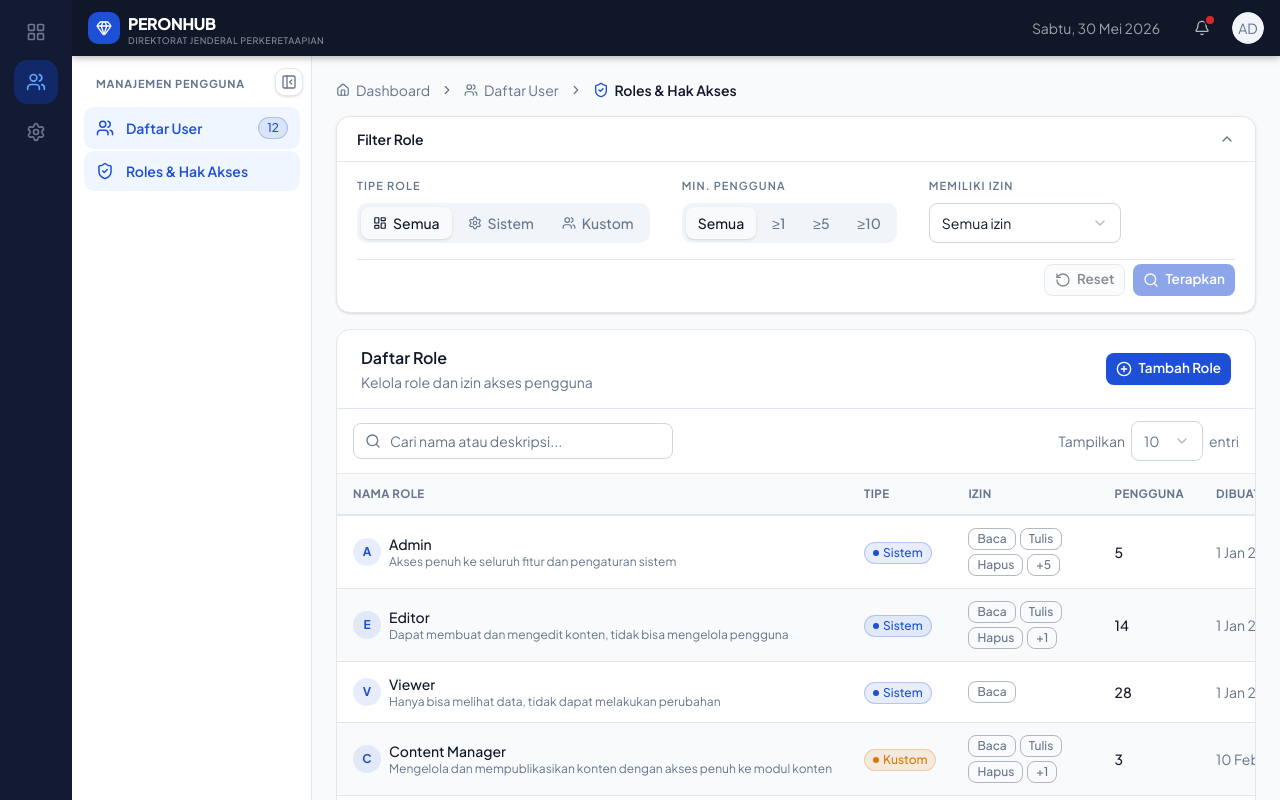
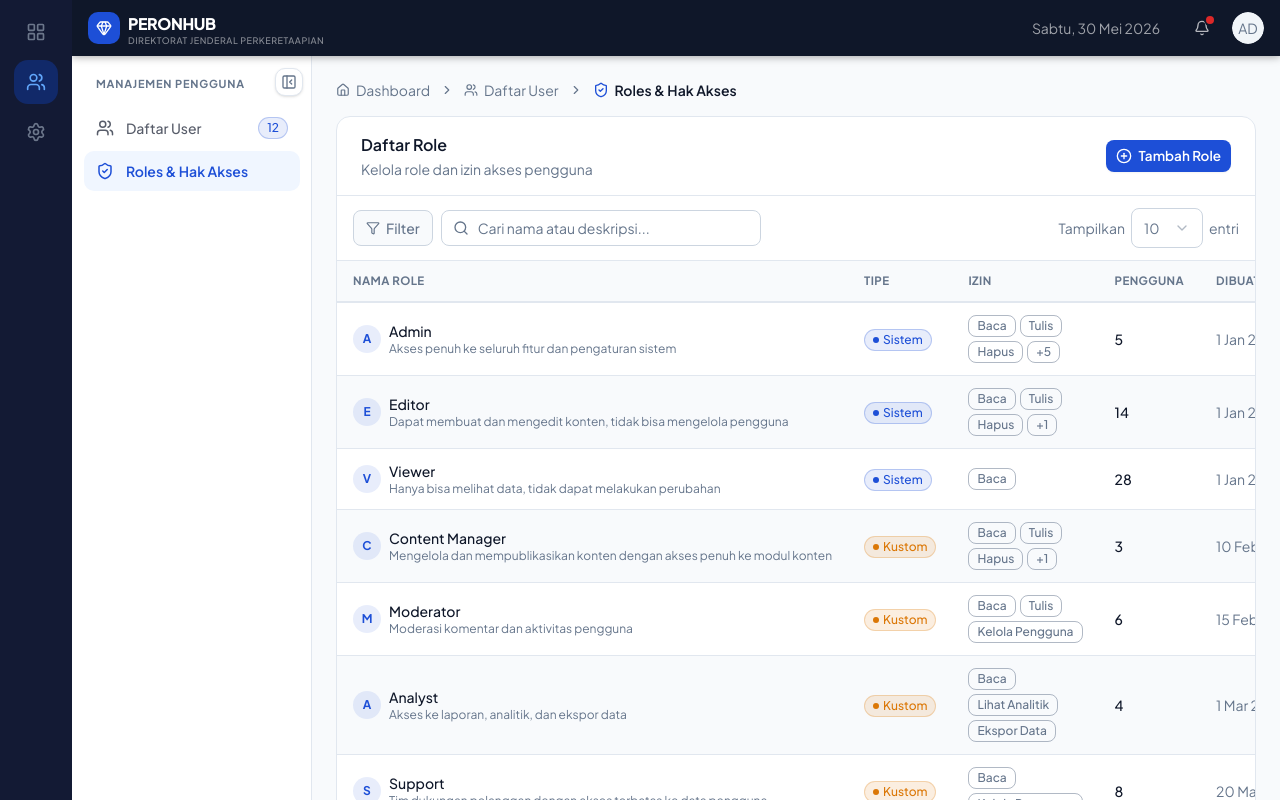
Before and after one commit to ikhsank6/ui-admin-next, a Next.js app: page /users/roles in a window 1280 px wide. Built offline with nearby package versions, Linux system fonts and the light colour scheme.

Commit message:
refactor: migrate role filtering from collapsible card to modal dialog

```diff
--- a/src/app/(dashboard)/users/roles/roles-table.tsx
+++ b/src/app/(dashboard)/users/roles/roles-table.tsx
@@ -89,9 +89,11 @@ const COLUMNS = [
 type RolesTableProps = {
   onEdit?: (role: Role) => void;
   filters?: TableFilters;
+  onFilterOpen?: () => void;
+  filterCount?: number;
 };
 
-export function RolesTable({ onEdit, filters }: RolesTableProps) {
+export function RolesTable({ onEdit, filters, onFilterOpen, filterCount = 0 }: RolesTableProps) {
   const table = useTable<Role>(TABLE_KEY, fetchRoles);
 
   useEffect(() => {
@@ -114,6 +116,8 @@ export function RolesTable({ onEdit, filters }: RolesTableProps) {
       searchValue={String(table.filters.search ?? "")}
       onSearch={(v) => table.setFilters({ ...filters, search: v })}
       onRefresh={table.refresh}
+      onFilterOpen={onFilterOpen}
+      filterCount={filterCount}
       showPagination
       currentPage={table.page}
       totalPages={table.totalPages}
--- a/src/app/(dashboard)/users/roles/roles-view.tsx
+++ b/src/app/(dashboard)/users/roles/roles-view.tsx
@@ -1,13 +1,19 @@
 "use client";
 
-import { ChevronDown, LayoutDashboard, Settings, Users } from "lucide-react";
+import { LayoutDashboard, RotateCcw, Search, Settings, SlidersHorizontal, Users } from "lucide-react";
 import { useMemo, useState } from "react";
 import { AddButton } from "@/components/shared/button/add-button";
-import { FilterButton } from "@/components/shared/button/filter-button";
-import { ResetButton } from "@/components/shared/button/reset-button";
 import { ContentCard } from "@/components/shared/content-card";
 import { Badge } from "@/components/ui/badge";
-import { Collapsible, CollapsibleContent, CollapsibleTrigger } from "@/components/ui/collapsible";
+import { Button } from "@/components/ui/button";
+import {
+  Dialog,
+  DialogContent,
+  DialogDescription,
+  DialogFooter,
+  DialogHeader,
+  DialogTitle,
+} from "@/components/ui/dialog";
 import {
   Select,
   SelectContent,
@@ -79,7 +85,7 @@ export function RolesView() {
 
   const [pending, setPending] = useState<PendingFilters>(DEFAULT_FILTERS);
   const [applied, setApplied] = useState<PendingFilters>(DEFAULT_FILTERS);
-  const [openFilter, setOpenFilter] = useState(true);
+  const [filterModalOpen, setFilterModalOpen] = useState(false);
 
   function openTambah() {
     setSheet({ open: true, mode: "tambah", data: null });
@@ -93,13 +99,25 @@ export function RolesView() {
     setSheet((prev) => ({ ...prev, open }));
   }
 
+  function openFilterModal() {
+    // Reset pending ke applied saat buka modal agar tidak ada perubahan tak tersimpan
+    setPending({ ...applied });
+    setFilterModalOpen(true);
+  }
+
   function applyFilters() {
     setApplied({ ...pending });
+    setFilterModalOpen(false);
   }
 
   function resetFilters() {
     setPending(DEFAULT_FILTERS);
     setApplied(DEFAULT_FILTERS);
+    setFilterModalOpen(false);
+  }
+
+  function resetPending() {
+    setPending(DEFAULT_FILTERS);
   }
 
   const hasActiveFilters =
@@ -109,6 +127,12 @@ export function RolesView() {
     pending.type !== applied.type ||
     pending.minUsers !== applied.minUsers ||
     pending.permission !== applied.permission;
+
+  const filterCount = [
+    applied.type !== "Semua",
+    applied.minUsers !== "",
+    applied.permission !== "",
+  ].filter(Boolean).length;
 
   const filters = useMemo<TableFilters>(
     () => ({
@@ -121,40 +145,40 @@ export function RolesView() {
 
   return (
     <>
-      {/* Filter Card */}
-      <Collapsible open={openFilter} onOpenChange={setOpenFilter}>
-        <div className="rounded-xl border bg-card text-card-foreground shadow-sm">
-          {/* Header / Trigger */}
-          <CollapsibleTrigger className="flex items-center justify-between w-full px-5 py-3 group">
+      {/* Table Card */}
+      <ContentCard
+        title="Daftar Role"
+        description="Kelola role dan izin akses pengguna"
+        actions={<AddButton action={openTambah} label="Tambah Role" />}
+      >
+        <RolesTable
+          onEdit={openEdit}
+          filters={filters}
+          onFilterOpen={openFilterModal}
+          filterCount={filterCount}
+        />
+      </ContentCard>
+
+      {/* Filter Modal */}
+      <Dialog open={filterModalOpen} onOpenChange={setFilterModalOpen}>
+        <DialogContent className="sm:max-w-md">
+          <DialogHeader>
             <div className="flex items-center gap-2">
-              <p className="text-sm font-semibold">Filter Role</p>
-              {hasActiveFilters && (
-                <Badge variant="soft" color="primary">
-                  {
-                    [
-                      applied.type !== "Semua",
-                      applied.minUsers !== "",
-                      applied.permission !== "",
-                    ].filter(Boolean).length
-                  }{" "}
-                  aktif
-                </Badge>
-              )}
+              <div className="flex h-9 w-9 items-center justify-center rounded-lg bg-primary/10">
+                <SlidersHorizontal className="h-4 w-4 text-primary" />
               </div>
-            <ChevronDown
-              className={cn(
-                "h-4 w-4 text-muted-foreground transition-transform duration-200",
-                openFilter && "rotate-180"
-              )}
-            />
-          </CollapsibleTrigger>
+              <div>
+                <DialogTitle>Filter Role</DialogTitle>
+                <DialogDescription>
+                  Saring daftar role berdasarkan kriteria
+                </DialogDescription>
+              </div>
+            </div>
+          </DialogHeader>
 
-          {/* Collapsible content */}
-          <CollapsibleContent className="overflow-hidden data-[state=open]:animate-collapsible-down data-[state=closed]:animate-collapsible-up">
           <Separator />
-            <div className="px-5 pt-4 pb-4 flex flex-col gap-4">
-              {/* Filter fields */}
-              <div className="flex flex-col sm:flex-row gap-5 sm:gap-8">
+
+          <div className="flex flex-col gap-5 py-1">
             {/* Tipe Role */}
             <div className="flex flex-col gap-2">
               <p className="text-[11px] font-semibold text-muted-foreground uppercase tracking-widest">
@@ -215,7 +239,7 @@ export function RolesView() {
                   setPending((p) => ({ ...p, permission: v === "__all__" ? "" : v }))
                 }
               >
-                    <SelectTrigger className="h-9 text-sm w-48">
+                <SelectTrigger className="h-9 text-sm w-full">
                   <SelectValue placeholder="Semua izin" />
                 </SelectTrigger>
                 <SelectContent>
@@ -228,29 +252,71 @@ export function RolesView() {
                 </SelectContent>
               </Select>
             </div>
+
+            {/* Active filter pills */}
+            {hasActiveFilters && (
+              <div className="flex flex-wrap gap-1.5">
+                {applied.type !== "Semua" && (
+                  <Badge variant="soft" color="primary" className="text-xs">
+                    Tipe: {applied.type}
+                  </Badge>
+                )}
+                {applied.minUsers !== "" && (
+                  <Badge variant="soft" color="primary" className="text-xs">
+                    Min. Pengguna: ≥{applied.minUsers}
+                  </Badge>
+                )}
+                {applied.permission !== "" && (
+                  <Badge variant="soft" color="primary" className="text-xs">
+                    Izin: {applied.permission}
+                  </Badge>
+                )}
+              </div>
+            )}
           </div>
 
-              {/* Footer: buttons */}
-              <div className="flex items-center justify-end gap-2 pt-1 border-t">
-                <ResetButton
-                  action={resetFilters}
-                  disabled={!hasActiveFilters && !hasPendingChanges}
-                />
-                <FilterButton action={applyFilters} disabled={!hasPendingChanges} />
-              </div>
-            </div>
-          </CollapsibleContent>
-        </div>
-      </Collapsible>
+          <Separator />
 
-      {/* Table Card */}
-      <ContentCard
-        title="Daftar Role"
-        description="Kelola role dan izin akses pengguna"
-        actions={<AddButton action={openTambah} label="Tambah Role" />}
+          <DialogFooter className="gap-2 sm:gap-2">
+            <Button
+              type="button"
+              variant="ghost"
+              size="sm"
+              className="gap-1.5 text-muted-foreground"
+              onClick={resetPending}
+              disabled={
+                pending.type === "Semua" &&
+                pending.minUsers === "" &&
+                pending.permission === ""
+              }
             >
-        <RolesTable onEdit={openEdit} filters={filters} />
-      </ContentCard>
+              <RotateCcw className="h-3.5 w-3.5" />
+              Reset
+            </Button>
+            {hasActiveFilters && (
+              <Button
+                type="button"
+                variant="outline"
+                size="sm"
+                className="gap-1.5"
+                onClick={resetFilters}
+              >
+                Hapus Filter
+              </Button>
+            )}
+            <Button
+              type="button"
+              size="sm"
+              className="gap-1.5"
+              onClick={applyFilters}
+              disabled={!hasPendingChanges && !hasActiveFilters}
+            >
+              <Search className="h-3.5 w-3.5" />
+              Terapkan
+            </Button>
+          </DialogFooter>
+        </DialogContent>
+      </Dialog>
 
       <RoleModal mode={sheet.mode} data={sheet.data} open={sheet.open} onOpenChange={closeSheet} />
     </>
--- a/src/components/shared/data-table.tsx
+++ b/src/components/shared/data-table.tsx
@@ -5,6 +5,7 @@ import {
   ChevronLeft,
   ChevronRight,
   Eye,
+  Filter,
   LayoutGrid,
   LayoutList,
   Loader2,
@@ -81,6 +82,8 @@ interface DataTableProps<T> {
   onRefresh?: () => void;
   headerAction?: React.ReactNode;
   filters?: React.ReactNode; // slot filter (dropdown dll) di kiri toolbar
+  onFilterOpen?: () => void; // callback untuk membuka filter modal
+  filterCount?: number; // jumlah filter aktif (untuk badge)
   // Messages
   emptyMessage?: string;
   loadingMessage?: string;
@@ -115,6 +118,8 @@ export function DataTable<T>({
   onRefresh,
   headerAction,
   filters,
+  onFilterOpen,
+  filterCount = 0,
   emptyMessage = "Tidak ada data.",
   loadingMessage = "Memuat data...",
   isError = false,
@@ -171,8 +176,28 @@ export function DataTable<T>({
   // ── Toolbar ──────────────────────────────────────────────────────────────────
   const toolbar = (
     <div className="flex flex-col sm:flex-row items-center justify-between gap-3 border-b px-4 py-3">
-      {/* Left: filters + search */}
+      {/* Left: filter button + filters slot + search */}
       <div className="flex flex-wrap items-center gap-2 w-full sm:flex-1">
+        {onFilterOpen && (
+          <button
+            type="button"
+            onClick={onFilterOpen}
+            className={cn(
+              "relative inline-flex items-center gap-1.5 h-9 px-3 rounded-md border text-sm font-medium transition-all",
+              filterCount > 0
+                ? "border-primary/50 bg-primary/5 text-primary hover:bg-primary/10"
+                : "border-input bg-background text-muted-foreground hover:bg-accent hover:text-foreground"
+            )}
+          >
+            <Filter className="h-3.5 w-3.5" />
+            Filter
+            {filterCount > 0 && (
+              <span className="absolute -top-1.5 -right-1.5 flex h-4 w-4 items-center justify-center rounded-full bg-primary text-[10px] font-bold text-primary-foreground">
+                {filterCount}
+              </span>
+            )}
+          </button>
+        )}
         {filters}
         {onSearch && (
           <div className="relative flex-1 sm:max-w-xs">
--- a/src/utils/nav-config.ts
+++ b/src/utils/nav-config.ts
@@ -75,7 +75,17 @@ export function findActiveSectionIndex(pathname: string): number {
 }
 
 export function isItemActive(pathname: string, href: string): boolean {
-  return pathname === href || pathname.startsWith(`${href}/`);
+  if (pathname === href) return true;
+  if (pathname.startsWith(`${href}/`)) {
+    // Saring jika ada nav item lain yang lebih spesifik (href lebih panjang) yang juga cocok dengan pathname
+    const hasMoreSpecificMatch = allNavItems.some((item) => {
+      if (item.href === href) return false;
+      const isMatch = pathname === item.href || pathname.startsWith(`${item.href}/`);
+      return isMatch && item.href.length > href.length;
+    });
+    return !hasMoreSpecificMatch;
+  }
+  return false;
 }
 
 // Cari NavItem berdasarkan href — untuk sinkronisasi ikon breadcrumb dengan sidebar.
```
Lines whose indentation alone changed are shown as unchanged.
